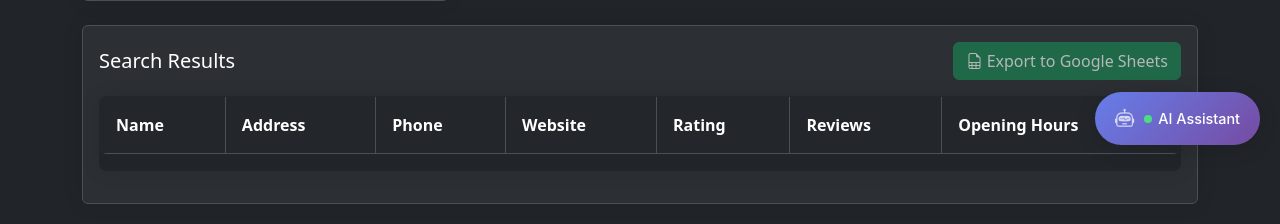
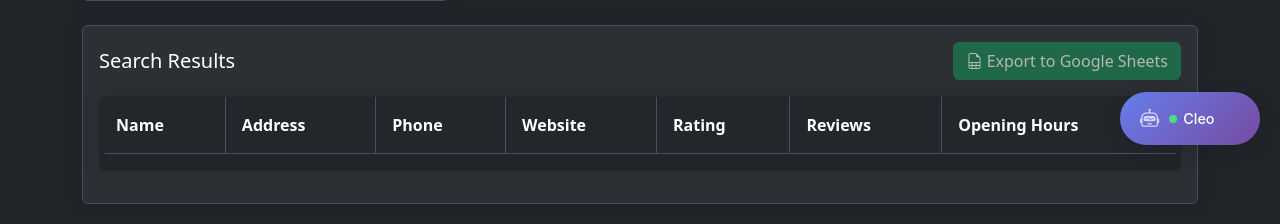
Before and after one commit to sdclark117/sdclark117, a Flask app: page / in a window 1280 px wide. Shown: the part 635-859 px from the top of the page. Run offline with Flask 3, Linux system fonts and the light colour scheme; lists and menus that the app fills with data are empty; some libraries are stand-ins or nearby versions.

Commit message:
Change AI Assistant name to Cleo

```diff
--- a/templates/index.html
+++ b/templates/index.html
@@ -1097,7 +1097,7 @@ body {
             </div>
             <div class="chat-head-status">
                 <span class="status-dot"></span>
-                <span class="status-text">AI Assistant</span>
+                <span class="status-text">Cleo</span>
             </div>
         </div>
 
@@ -1106,7 +1106,7 @@ body {
             <div class="chat-header">
                                         <div class="chat-title">
                             <i class="bi bi-robot"></i>
-                    <span>AI Assistant</span>
+                            <span>Cleo</span>
                         </div>
                 <button class="chat-close" onclick="toggleChat()">
                     <i class="bi bi-x-lg"></i>
@@ -1119,7 +1119,7 @@ body {
                                 <i class="bi bi-robot"></i>
                             </div>
                             <div class="message-content">
-                        <p>Hello! I'm your AI assistant. How can I help you with your business lead finding today?</p>
+                                <p>Hello! I'm Cleo, your AI assistant. How can I help you with your business lead finding today?</p>
                             </div>
                         </div>
             </div>
--- a/templates/pricing.html
+++ b/templates/pricing.html
@@ -309,7 +309,7 @@
             </div>
             <div class="chat-head-status">
                 <span class="status-dot"></span>
-                <span class="status-text">AI Assistant</span>
+                <span class="status-text">Cleo</span>
             </div>
         </div>
 
@@ -318,7 +318,7 @@
             <div class="chat-header">
                                         <div class="chat-title">
                             <i class="bi bi-robot"></i>
-                    <span>AI Assistant</span>
+                            <span>Cleo</span>
                         </div>
                 <button class="chat-close" onclick="toggleChat()">
                     <i class="bi bi-x-lg"></i>
@@ -331,7 +331,7 @@
                                 <i class="bi bi-robot"></i>
                             </div>
                             <div class="message-content">
-                        <p>Hello! I'm your AI assistant. How can I help you with your business lead finding today?</p>
+                                <p>Hello! I'm Cleo, your AI assistant. How can I help you with your business lead finding today?</p>
                             </div>
                         </div>
             </div>
```
Lines whose indentation alone changed are shown as unchanged.
